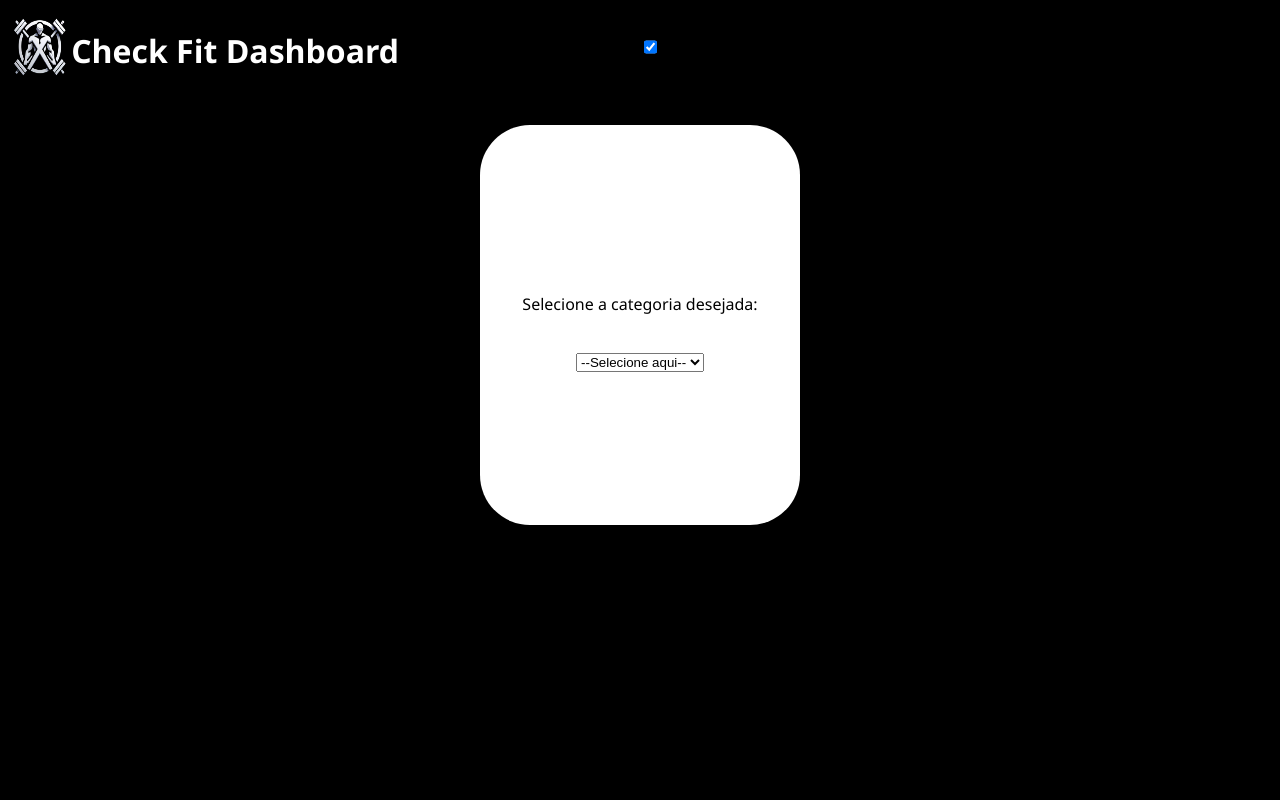
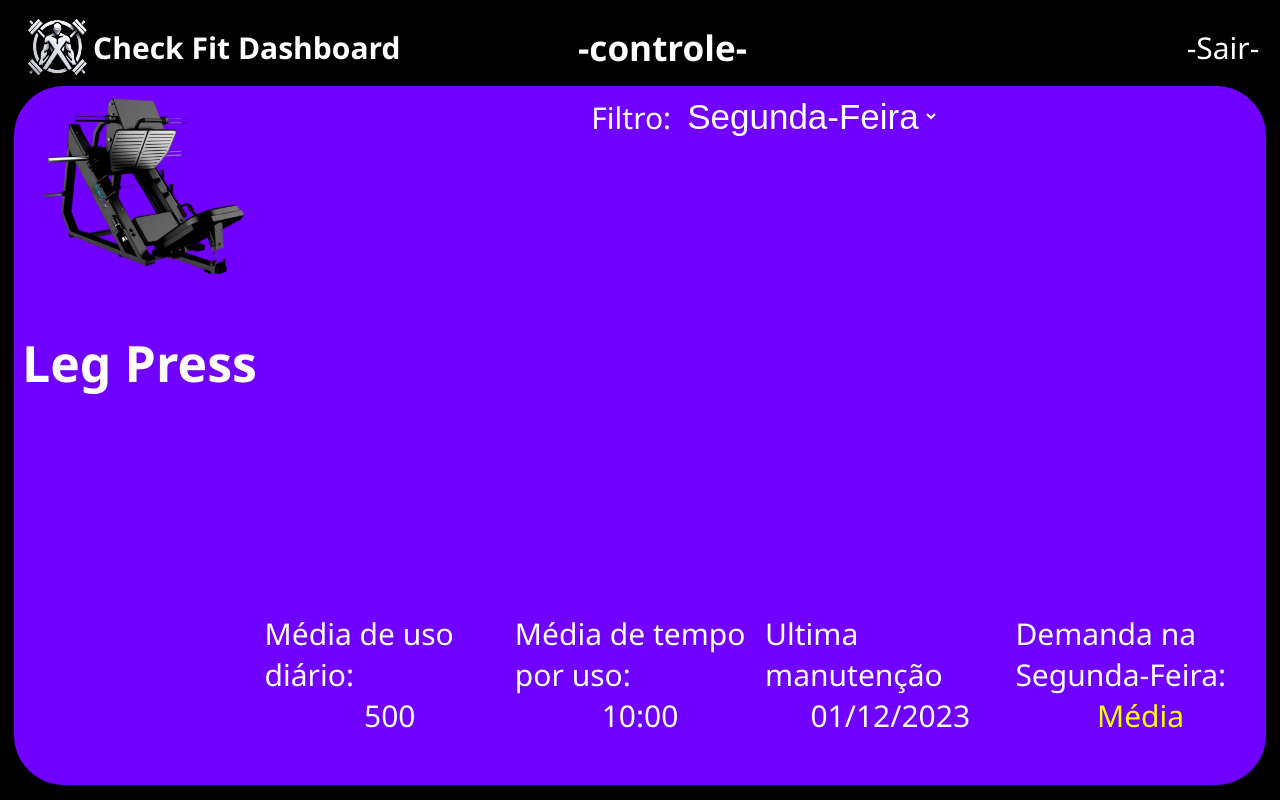
Before and after one commit to 1-ADSA-Grupo-6/Purple-x, a plain HTML site: page Dashboard/Index.html in a window 1280 px wide. Drawn offline with Linux system fonts and the light colour scheme.

Commit message:
Alteração de layout

```diff
--- a/Dashboard/Index.html
+++ b/Dashboard/Index.html
@@ -8,12 +8,16 @@
 
 <body>
     <header>
-        <div>
+        <div id="titulo_logo">
             <img src="./img/logo.png" alt="logoPurpleX" id="logo">
             <h1 class="text">Check Fit Dashboard</h1>
         </div>
-        <div>
+        <div id="controle_perfil">
+            <label for="ativar_controle" class="text">
+                <h3>-controle-</h3>
+            </label>
             <input type="checkbox" id="ativar_controle" onclick="controle()" checked>
+            <span class="text">-Sair-</span>
         </div>
     </header>
     <main>
@@ -35,14 +39,56 @@
                     <div><input type="checkbox" id="chk_fly"><label for="chk_fly">Fly</label></div>
                 </div>
                 <div id="chk_pernas">
-                    <div><input type="checkbox" id="chk_legPress" onclick="check()"><label for="chk_legPress">Leg
-                            Press</label>
-                    </div>
+                    <div><input type="checkbox" id="chk_legPress" onclick="check()" checked><label
+                            for="chk_legPress">Leg
+                            Press</label></div>
                     <div><input type="checkbox" id="chk_smith"><label for="chk_smith">Smith</label></div>
                 </div>
             </div>
+            <div id="checked">
+                <!-- <label for="chk_legPress"><input type="checkbox" checked><label for="chk_legPress">Leg Press</label> -->
+            </div>
         </div>
-        <div id="main_container"></div>
+        <div id="main_container">
+            <div class="um_container color2">
+                <div id="info_maq" class="info_maq">
+                    <img src="./img/leg-press.png" alt="leg-press" class="img-leg-press">
+                    <h1 class="text">Leg Press</h1>
+                </div>
+                <div id="index_maq" class="index_maq">
+                    <div id="container_grafico" class="container_grafico">
+                        <div><span class="text">Filtro: </span><select id="select_dia2" onclick="filtro()" class="color2">
+                            <!-- <option value="">Dia da semana</option> -->
+                            <option value="Segunda-Feira">Segunda-Feira</option>
+                            <option value="Terça-Feira">Terça-Feira</option>
+                            <option value="Quarta-Feira">Quarta-Feira</option>
+                            <option value="Quinta-Feira">Quinta-Feira</option>
+                            <option value="Sexta-Feira">Sexta-Feira</option>
+                            <option value="Sábado">Sábado</option>
+                            <option value="Domingo">Domingo</option>
+                        </select></div>
+                    </div>
+                    <div class="container-text">
+                        <div class="container-media-text text">
+                            <span>Média de uso diário:</span>
+                            <span>500</span>
+                        </div>
+                        <div class="container-media-text text">
+                            <span>Média de tempo por uso:</span>
+                            <span>10:00</span>
+                        </div>
+                        <div class="container-media-text text">
+                            <span>Ultima manutenção</span>
+                            <span>01/12/2023</span>
+                        </div>
+                        <div class="container-media-text text">
+                            <span id="span_demanda">Demanda na </span>
+                            <span id="span_demanda_valor"></span>
+                        </div>
+                    </div>
+                </div>
+            </div>
+        </div>
     </main>
 </body>
 
@@ -59,27 +105,22 @@
         }
     }
 
-    // let demanda = 'media'
+    let demanda = 'Média'
 
-    // function filtro() {
+        span_demanda.innerHTML += `${select_dia2.value}:`
 
-
-    //     span_demanda.innerHTML = `Demanda na ${select_dia2.value}:`
-
-    //     if (demanda == 'media') {
-    //         span_demanda_valor.classList.remove('baixa');
-    //         span_demanda_valor.classList.add('média');
-    //         span_demanda_valor.innerHTML = `Média`
-    //     }
-    //     else if (demanda == 'alta') {
-    //         span_demanda_valor.classList.remove('baixa')
-    //         span_demanda_valor.classList.add('alta')
-    //         span_demanda_valor.innerHTML = `Alta`
-    //     }
-    //     else {
-    //         span_demanda_valor.innerHTML = `Baixa`
-    //     }
-    // }
+        if (demanda == 'Média') {
+            span_demanda_valor.style.color = 'yellow'
+            span_demanda_valor.innerHTML += demanda
+        }
+        else if (demanda == 'Alta') {
+            span_demanda_valor.style.color = 'red'
+            span_demanda_valor.innerHTML += demanda
+        }
+        else {
+            span_demanda_valor.style.color = 'green'
+            span_demanda_valor.innerHTML += demanda
+        }
 
     function filtro() {
         const categoria = select_categoria.value
--- a/Dashboard/Style.css
+++ b/Dashboard/Style.css
@@ -6,22 +6,39 @@ body {
 }
 
 header {
+    width: 100%;
+    height: 10%;
     display: flex;
     flex-direction: row;
     align-items: center;
-    height: 10%;
 }
 
-header div{
+#titulo_logo {
     height: 100%;
-    width: 50%;
+    width: 45%;
     display: flex;
     flex-direction: row;
+    align-items: center;
+    margin-left: 1%;
+}
+
+#controle_perfil {
+    height: 100%;
+    width: 55%;
+    display: flex;
+    flex-direction: row;
+    align-items: center;
+    justify-content: space-between;
+    margin-right: 1%;
 }
 
 #logo {
-    width: 10%;
+    width: 13%;
     height: 100%;
+}
+
+#ativar_controle {
+    display: none;
 }
 
 main {
@@ -34,7 +51,7 @@ main {
 }
 
 main > #control{
-margin-top: 3%;
+    margin-top: 3%;
 }
 
 #control {
@@ -43,10 +60,20 @@ margin-top: 3%;
     height: 50%;
     background-color: #ffffff;
     border-radius: 50px;
-    display: flex;
+    display: none;
     flex-direction: column;
     justify-content: center;
     align-items: center;
+}
+
+#select_categoria {
+    border-radius: 10px;
+}
+
+#checked {
+    display: none;
+    border-top: 1px solid #00000048;
+    margin-top: 10px;
 }
 
 #main_container {
@@ -62,7 +89,7 @@ margin-top: 3%;
     display: none;
 }
 
-.container {
+/* .dois_container {
     height: 100%;
     width: 40%;
     border-radius: 50px 50px 0px 0px;
@@ -70,6 +97,76 @@ margin-top: 3%;
     align-items: center;
     justify-content: top;
     flex-direction: column;
+} */
+
+.um_container {
+    height: 99%;
+    width: 99%;
+    border-radius: 50px;
+    display: flex;
+    align-items: flex-start;
+    justify-content: flex-start;
+    flex-direction: row;
+}
+
+.um_container > .info_maq{
+    width: 25%;
+    height: 100%;
+}
+
+.info_maq {
+    display: flex;
+    flex-direction: column;
+    justify-content: flex-start;
+    align-items: center;
+}
+
+.info_maq > h1 {
+    font-size: 50px;
+}
+
+.index_maq {
+    width: 100%;
+    height: 100%;
+    display: flex;
+    flex-direction: column;
+    justify-content: flex-start;
+    align-items: center;
+}
+
+.container_grafico {
+    width: 100%;
+    height: 75%;
+    margin-top: 1%;
+    display: flex;
+    flex-direction: row;
+    justify-content: center;
+    align-items: flex-start;
+}
+
+#select_dia2 {
+    border: none;
+    color: #ffffff;
+    font-size: 35px;
+    height: 40px;
+    width: 260px;
+    text-align: center;
+}
+
+.container-text {
+    width: 100%;
+    height: 25%;
+    display: flex;
+    flex-direction: row;
+    justify-content: space-around;
+}
+
+.container-media-text {
+    width: 50%;
+    display: flex;
+    flex-direction: column;
+    justify-content: flex-start;
+    align-items: center;
 }
 
 .color1 {
@@ -82,6 +179,7 @@ margin-top: 3%;
 
 .text {
     color: #ffffff;
+    font-size: 30px;
 }
 
 .img-supino {
@@ -90,66 +188,20 @@ margin-top: 3%;
 }
 
 .img-leg-press {
-    height: 28%;
-    width: 70%;
+    height: 30%;
+    width: 100%;
 }
 
-.index {
+/* .index {
     width: 100%;
     display: flex;
     flex-direction: column;
     justify-content: top;
     align-items: center;
-}
+} */
 
-.index h1{
-    color: #ffffff;
-    font-size: 50px;
-}
-
-.index select{
-    /* background-color: #880094; */
-    border: none;
-    color: #ffffff;
-    font-size: 35px;
-    height: 40px;
-    width: 260px;
-    text-align: center;
-}
-
-.container-text {
+/* .container-media {
     width: 100%;
     display: flex;
-    flex-direction: column;
-    color: #ffffff;
-    font-size: 30px;
-    justify-content: space-around;
-}
-
-
-.container-media {
-    display: flex;
     flex-direction: row;
-    width: 100%;
-}
-
-.container-media-text {
-    margin-top: 10px;
-    width: 50%;
-    display: flex;
-    flex-direction: column;
-    justify-content: flex-start;
-    align-items: center;
-}
-
-.baixa {
-    color: green;
-}
-
-.média {
-    color: yellow;
-}
-
-.alta {
-    color: red;
-}
+} */
```
